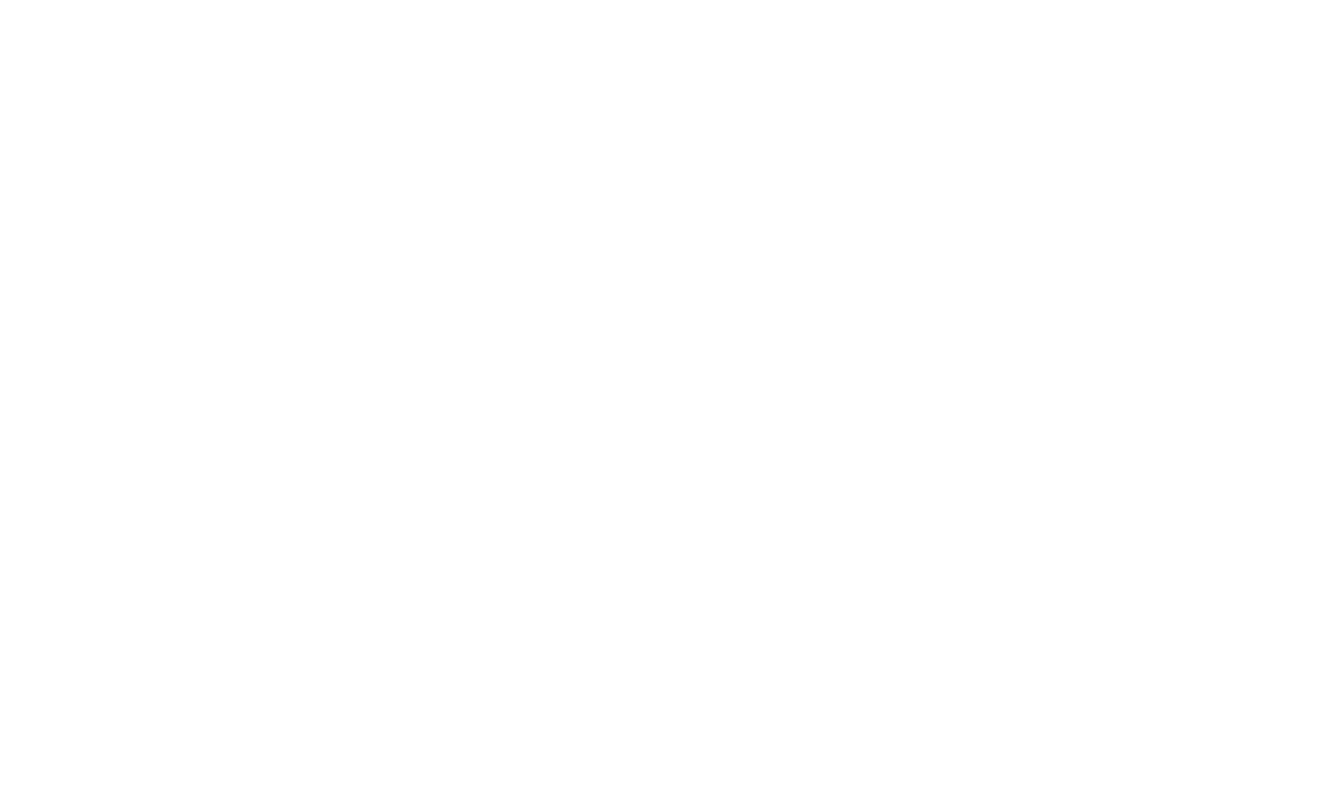
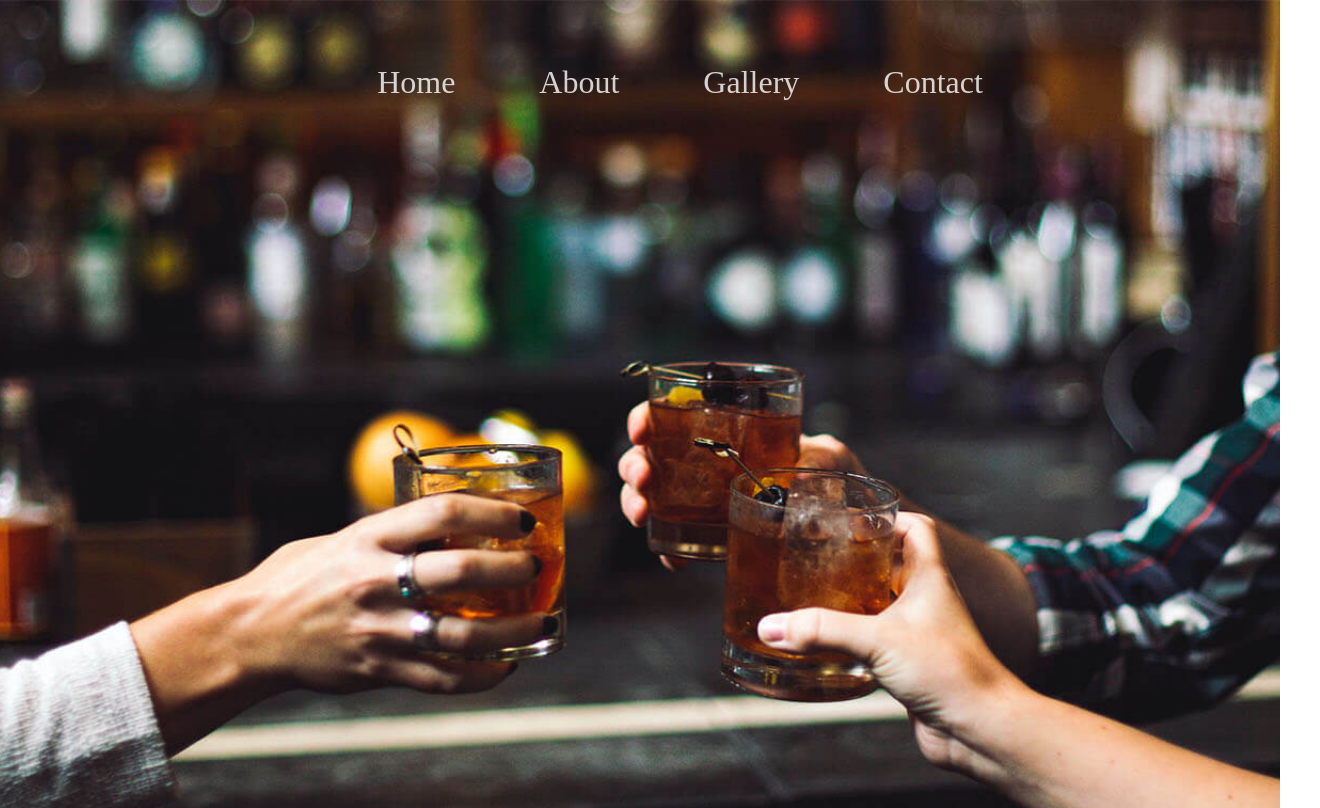
Before and after one commit to Bishownath/Project_1_Web_Design, a plain HTML site: page index.html in a window 1280 px wide. Shown: the top 808 px of the page, 1320 px wide, since content can reach past the window. Drawn offline with Linux system fonts and the light colour scheme.

Commit message:
nav bar changed and images is added

```diff
--- a/css/main.css
+++ b/css/main.css
@@ -0,0 +1,60 @@
+/*
+    Web Design Group Project
+    Bishownath Dhakal and Yadab Neupane
+*/
+
+body {
+    margin: 0%;
+}
+
+
+.bg-image {
+    background-image: url("../images/customers.jpeg");
+    min-height: 380px;
+    background-position: center;
+    background-repeat: no-repeat;
+    background-size: cover;
+    position: relative;
+    max-width: 100%;
+    height: 1000px;
+}
+
+/* Position the navbar container inside the image */
+.container {
+    position: absolute;
+    margin: 40px;
+    width: 100%;
+    text-align: center;
+    margin-top: 5%;
+}
+
+.nav {
+    display: inline-block;
+    flex-direction: column;
+    align-items: center;
+    overflow: hidden;
+    /* transition: 0.7s all; */
+}
+
+/* .nav ul li {
+    display: flex;
+    flex-direction: column;
+} */
+
+/* navigation bar with a tag */
+a {
+    opacity: 0.8;
+    color: #fff;
+    text-align: center;
+    padding: 20px;
+    margin: 20px;
+    text-decoration: none;
+    font-size: xx-large;
+    filter: alpha(opacity=50);
+
+}
+
+a:hover {
+    color: #000;
+    background-color: beige;
+}
--- a/index.html
+++ b/index.html
@@ -10,8 +10,16 @@
 </head>
 
 <body>
-    <header></header>
-
+    <div class="bg-image">
+        <div class="container">
+            <div class="nav">
+                <a href="#home">Home</a>
+                <a href="#about">About</a>
+                <a href="#news">Gallery</a>
+                <a href="#contact">Contact</a>
+            </div>
+        </div>
+    </div>
 
 </body>
 
```
Also changed, not shown: customers.jpg (added), images/customers.jpeg (added).
